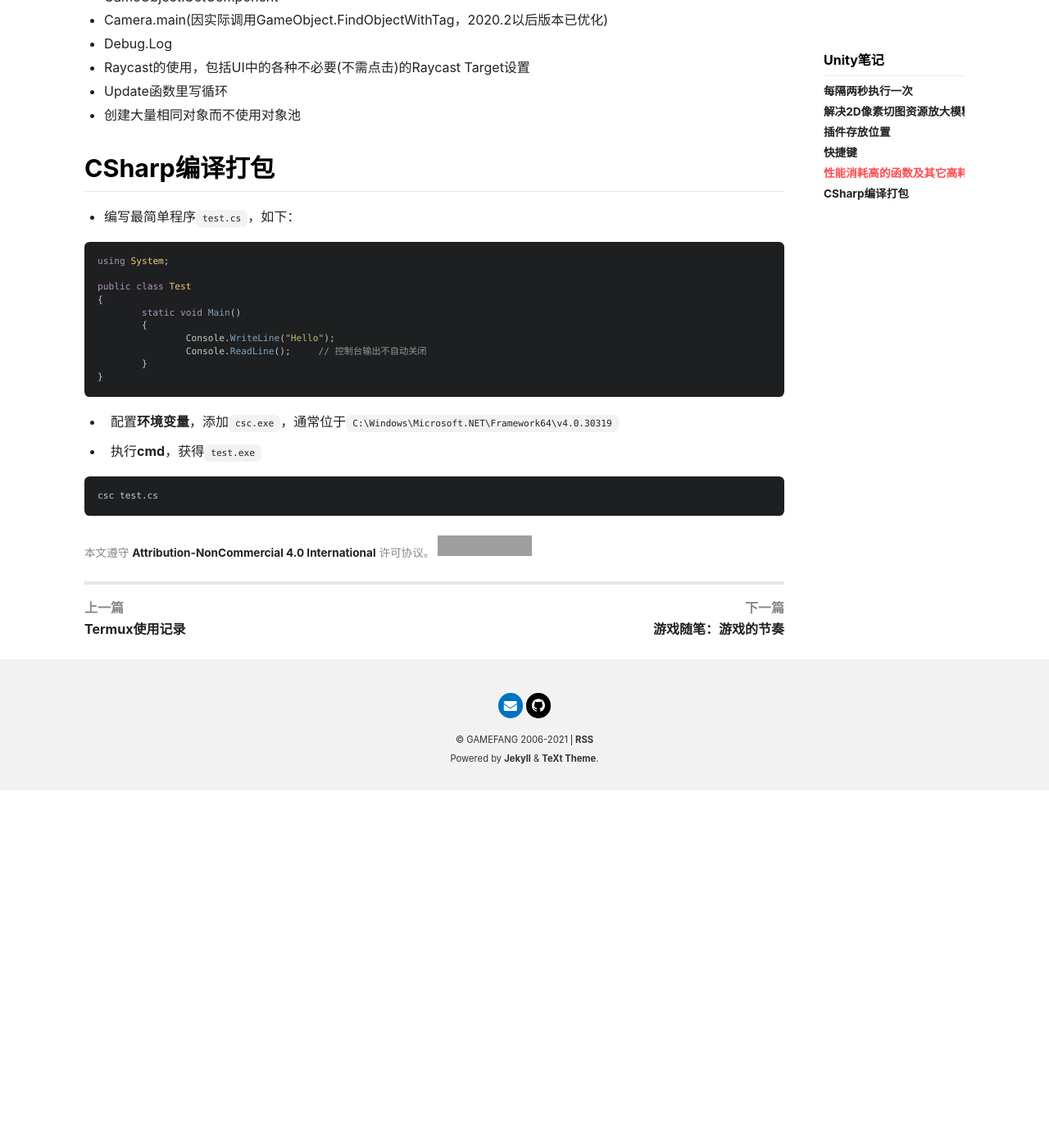
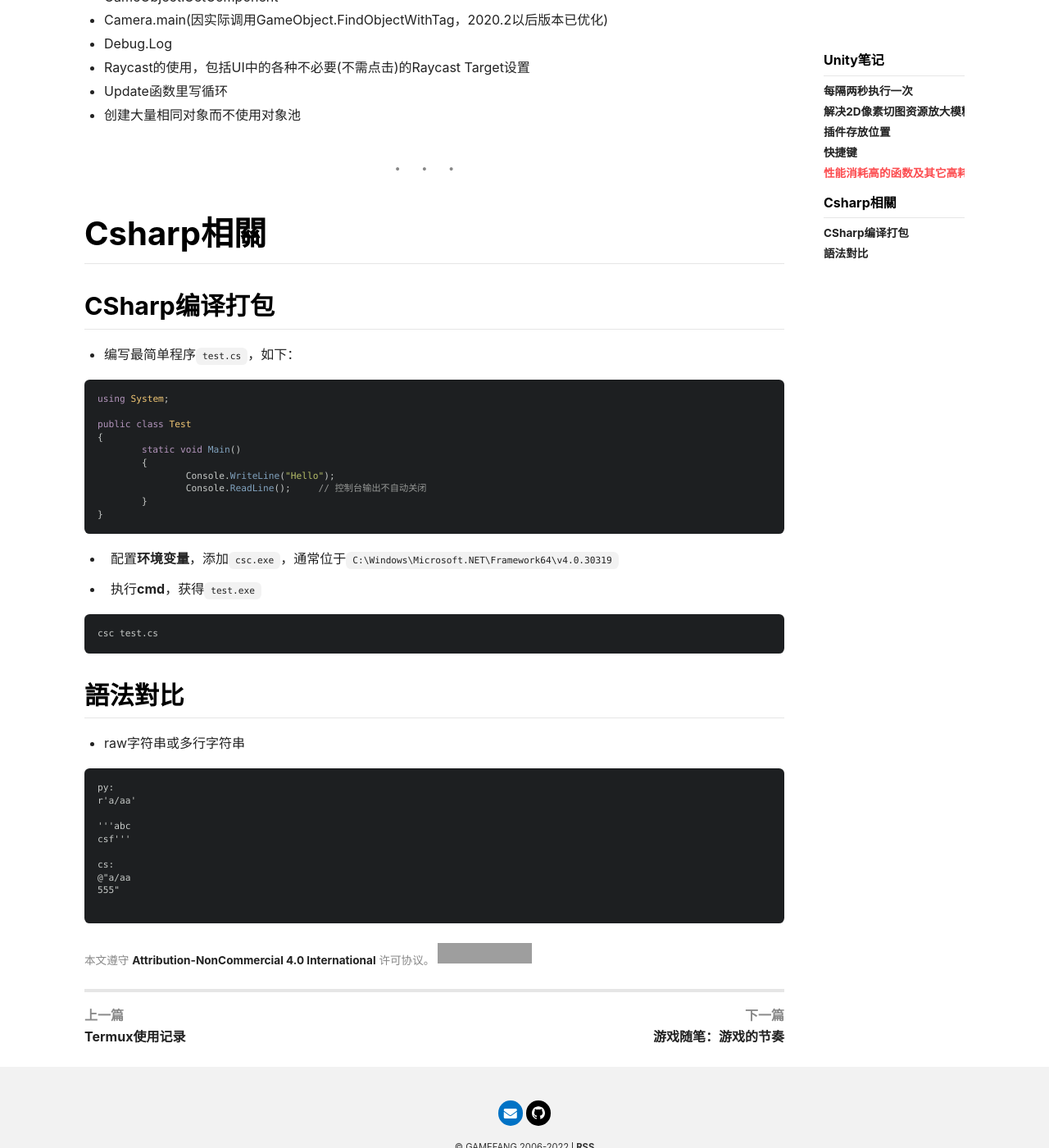
Before and after one commit to gamefang/gamefang.github.io, a Jekyll site: the page built from _posts/program/2021-8-30-Unity笔记.md, in a window 1280 px wide and 1400 px high, scrolled down 1112 px. Shown: the whole window at 82% size. Built offline with Jekyll 4.4.1, drawn with Linux system fonts in a browser that asks for light colours; nearby versions of some CDN libraries; comment, search, counter and statistics services are not loaded; before the commit the page ends 2076 px from its top, so only the background shows below that; grey boxes are pictures that could not be loaded.

````diff
--- a/_data/locale.yml
+++ b/_data/locale.yml
@@ -99,4 +99,4 @@
   zh-Hans: "给我发邮件。"
   zh-Hant: "給我發郵件。"
 
-COPYRIGHT_DATES: "2006-2021"
+COPYRIGHT_DATES: "2006-2022"
--- a/_posts/program/2021-8-30-Unity笔记.md
+++ b/_posts/program/2021-8-30-Unity笔记.md
@@ -44,6 +44,10 @@
 - Update函数里写循环
 - 创建大量相同对象而不使用对象池
 
+---
+
+# Csharp相關
+
 ## CSharp编译打包
 - 编写最简单程序`test.cs`，如下：
 
@@ -67,3 +71,19 @@
 ```
 csc test.cs
 ```
+
+## 語法對比
+- raw字符串或多行字符串
+
+```
+py:
+r'a/aa'
+
+'''abc
+csf'''
+
+cs:
+@"a/aa
+555"
+
+```
````
Also changed, not shown: _posts/program/2022-7-16-用Python编写Excel自定义函数的实现方式.md (added, +106 -0 lines), favorites.md (+2 -0 lines).
